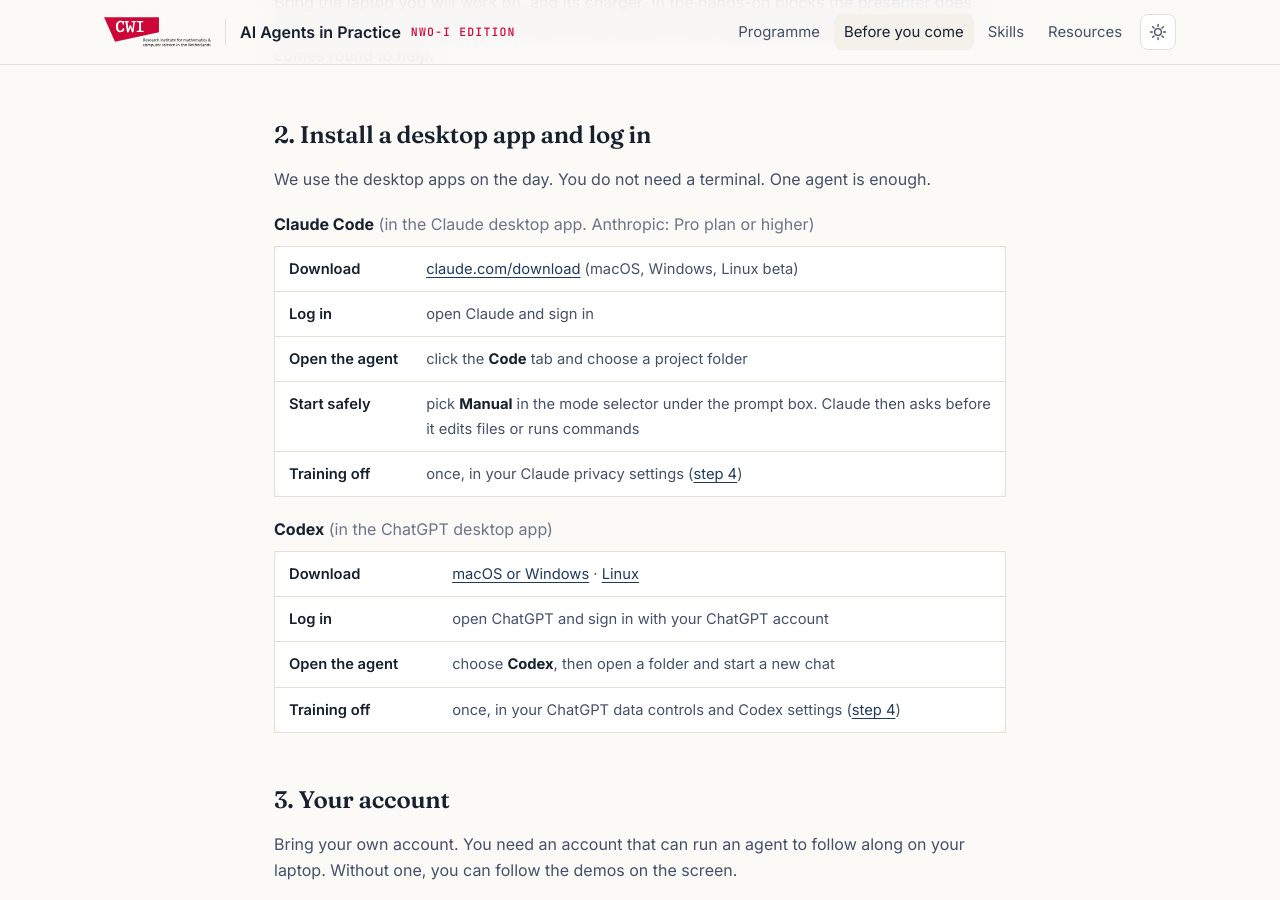
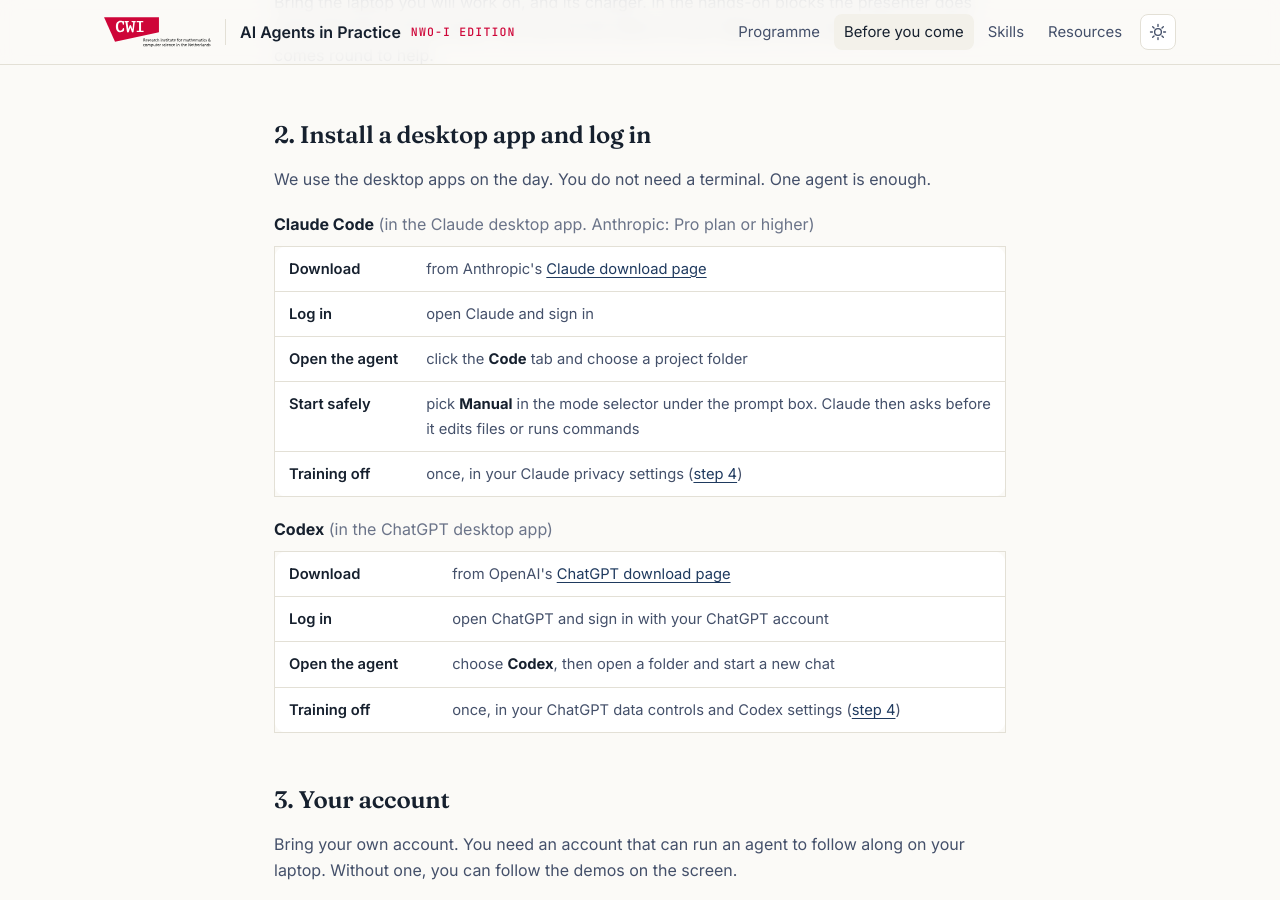
Before and after one commit to nwoi-ai-agents-day/nwoi-ai-agents-day.github.io, a Jekyll site: the page built from setup.md, in a window 1280 px wide and 900 px high, scrolled down 421 px. Built offline with Jekyll 4.4.1, drawn with Linux system fonts in a browser that asks for light colours.

Commit message:
Setup: link to the official Claude and ChatGPT download pages, no direct file links

```diff
--- a/setup.md
+++ b/setup.md
@@ -21,7 +21,7 @@ enough.
 <p class="cmd-caption"><strong>Claude Code</strong> <span class="muted">(in the Claude desktop app. Anthropic: Pro plan or higher)</span></p>
 <table class="cmd-table" aria-label="Claude desktop app install steps">
   <tbody>
-    <tr><th scope="row">Download</th><td><a href="https://claude.com/download">claude.com/download</a> (macOS, Windows, Linux beta)</td></tr>
+    <tr><th scope="row">Download</th><td>from Anthropic's <a href="https://claude.com/download">Claude download page</a></td></tr>
     <tr><th scope="row">Log in</th><td>open Claude and sign in</td></tr>
     <tr><th scope="row">Open the agent</th><td>click the <strong>Code</strong> tab and choose a project folder</td></tr>
     <tr><th scope="row">Start safely</th><td>pick <strong>Manual</strong> in the mode selector under the prompt box. Claude then asks before it edits files or runs commands</td></tr>
@@ -35,7 +35,7 @@ enough.
 <p class="cmd-caption"><strong>Codex</strong> <span class="muted">(in the ChatGPT desktop app)</span></p>
 <table class="cmd-table" aria-label="ChatGPT desktop app install steps">
   <tbody>
-    <tr><th scope="row">Download</th><td><a href="https://chatgpt.com/download/">macOS or Windows</a> · <a href="https://learn.chatgpt.com/docs/linux/linux-app">Linux</a></td></tr>
+    <tr><th scope="row">Download</th><td>from OpenAI's <a href="https://chatgpt.com/download/">ChatGPT download page</a></td></tr>
     <tr><th scope="row">Log in</th><td>open ChatGPT and sign in with your ChatGPT account</td></tr>
     <tr><th scope="row">Open the agent</th><td>choose <strong>Codex</strong>, then open a folder and start a new chat</td></tr>
     <tr><th scope="row">Training off</th><td>once, in your ChatGPT data controls and Codex settings (<a href="#data">step 4</a>)</td></tr>
```
